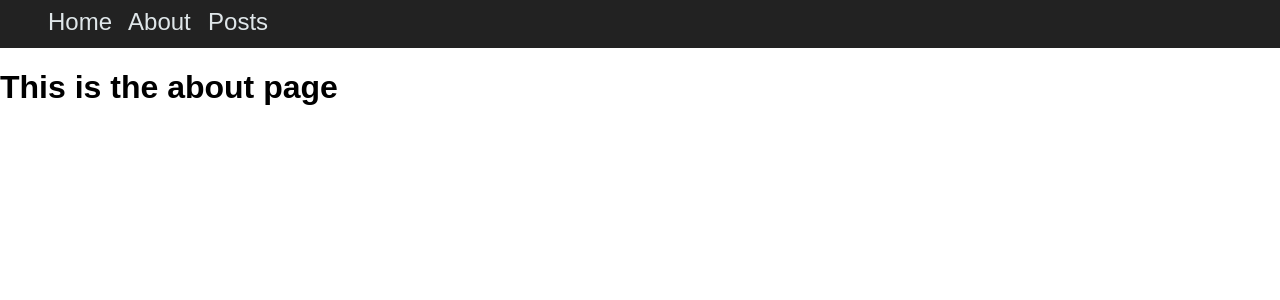
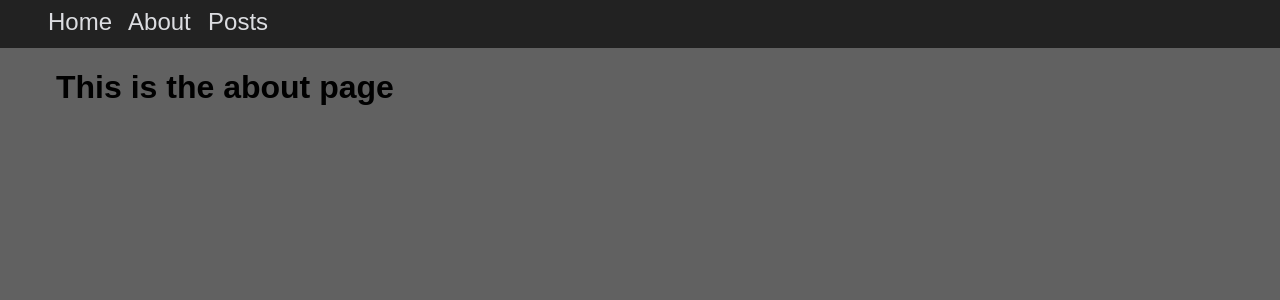
Before and after one commit to timothymathison/splendid-blog, a React (Create React App) app in the folder client/: page /about in a window 1280 px wide. Shown: the top 300 px of the page. Built offline with nearby package versions, Linux system fonts and the light colour scheme.

Commit message:
basic page styling

```diff
--- a/client/src/styles/App.css
+++ b/client/src/styles/App.css
@@ -1,13 +1,23 @@
+body {
+  --dark-bg-color: #222222;
+  --med-bg-color: #616161; /*American River*/
+  --light-txt-color: #dcdde1; /*hint of pensive*/
+
+}
+
 .page {
     position: absolute;
     width: 100%;
     height: 100%;
+    background-color: var(--med-bg-color);
 }
 
 .body {
     width: 100%;
+    max-width: 75em;
     height: 100%;
-    padding: 3em 0 0 0;
+    margin: auto;
+    padding: 3em 1em 1em 1em;
     box-sizing: border-box;
     z-index: 5;
 }
--- a/client/src/styles/header.css
+++ b/client/src/styles/header.css
@@ -5,6 +5,7 @@ header {
     height: 3em;
     background-color: #222222;
     z-index: 10;
+    color: var(--light-txt-color);
 }
 
 nav {
@@ -26,7 +27,7 @@ ul.inline-nav li {
 
 ul.inline-nav a {
     text-decoration: none;
-    color: #dfe6e9;
+    color: var(--light-txt-color);
     font-size: 1.5em;
     text-align: center;
 }
--- a/client/src/utils/api.js
+++ b/client/src/utils/api.js
@@ -4,7 +4,7 @@ const basePath = process.env.PUBLIC_URL;
 let load = async (resource, send) => {
     let responce = await fetch(`${basePath}/api/${resource}`);
     let result = await responce.json()
-        .then(result => send(result)) //send result back to application
+        .then(result => send(result), () => {}) //send result back to application
         .catch(reason => console.error(`Failed to load response from ${resource}: ${reason}`))
 
     if (responce.status !== 200) { //status other than OK
```
